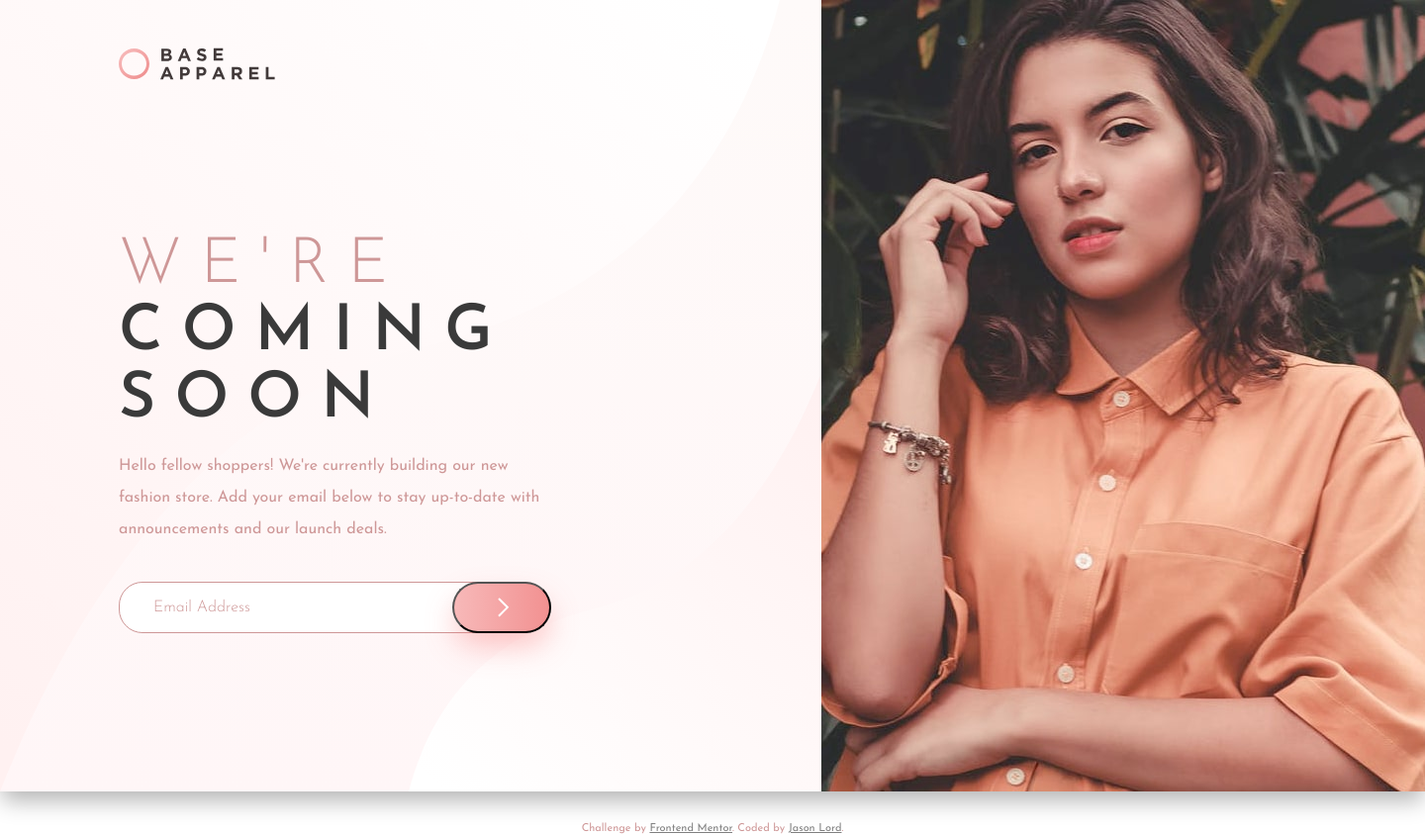
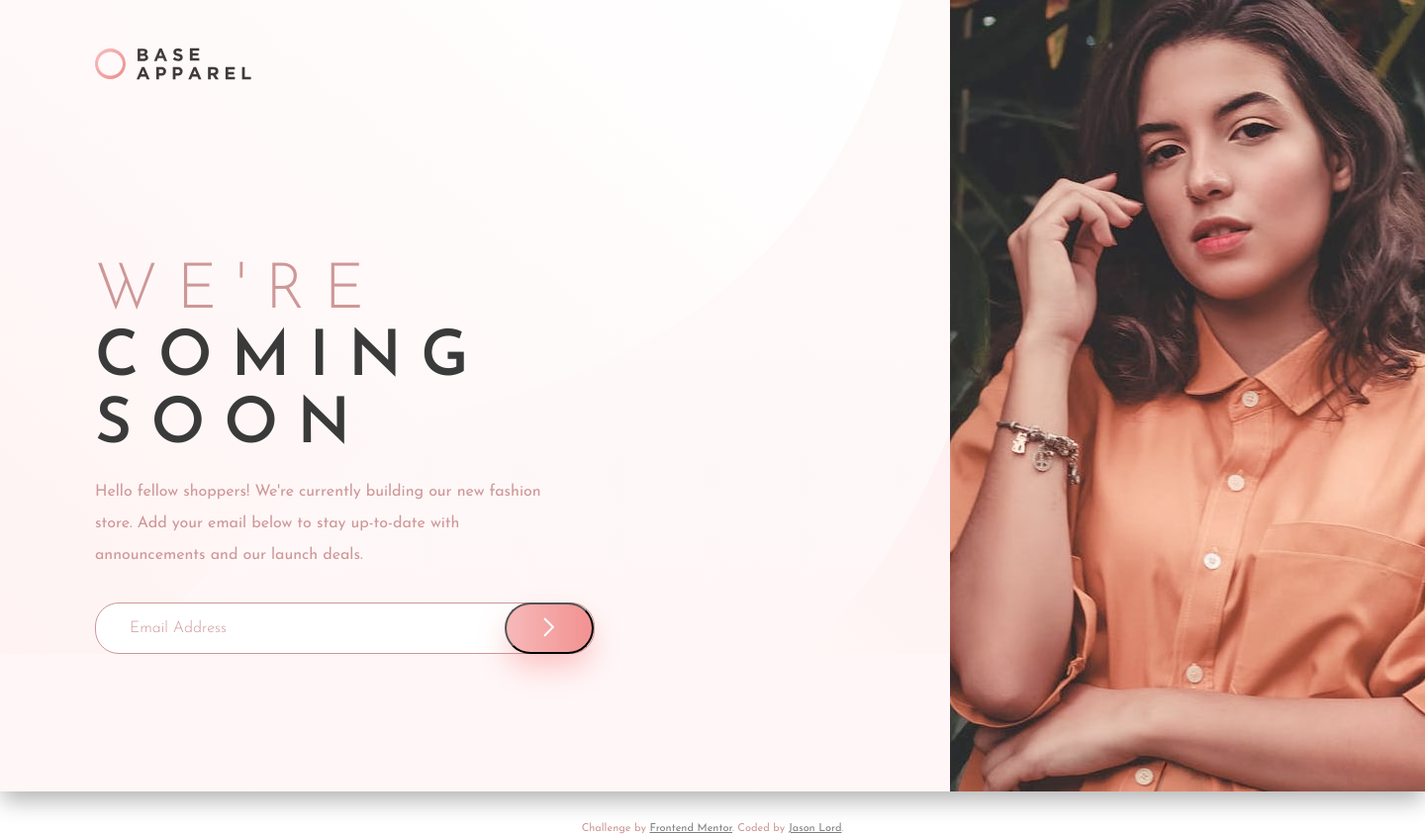
Before and after one commit to jasonlord/base-apparel-coming-soon-master-jason, a PHP site: page /index.html in a window 1440 px wide. Shown: the whole page at 99% size. Run offline with PHP 8.4, Linux system fonts and the light colour scheme; some libraries are stand-ins or nearby versions.

Commit message:
fixed responsive issues and made final tweaks

```diff
--- a/css/style.css
+++ b/css/style.css
@@ -189,7 +189,7 @@ body {
 }
 
 #comingSoonSection {
-    width: 1440px;
+    width: 100%;
     margin: 0 auto;
     -webkit-box-shadow: 0px 11px 22px -2px rgba(0, 0, 0, 0.3);
     -moz-box-shadow: 0px 11px 22px -2px rgba(0, 0, 0, 0.3);
@@ -225,9 +225,11 @@ body {
 
 #heroImage {
     background-image: url(/images/hero-desktop.jpg);
-    width: 610px;
+    background-size: cover;
+    background-repeat: no-repeat;
+    width: 33.333%;
     height: 800px;
-    float: right;
+    float: left;
 }
 
 #baseApparelLogo {
@@ -236,24 +238,43 @@ body {
 
 #comingSoonSectionContent {
     background-image: url(/images/bg-pattern-desktop.svg);
-    width: 710px;
+    background-size: cover;
+    width: 66.666%;
     float: left;
-    height: 800px;
-    padding-left: 120px;
 }
 
 #comingSoonSectionContent h1 {
-    padding-top: 150px;
+    padding-top: 11rem;
+    overflow: visible;
+    max-width: 40rem;
 }
 
 #comingSoonSectionContent p {
-    width: 60%;
+    max-width: 30rem;
     line-height: 2rem;
     margin-top: 1rem;
 }
 
+#comingSoonSectionContentLeft {
+    margin-left: 10%;
+    margin-right: 25%;
+}
+
+#mobileHeroImage {
+    display: none;
+}
+
+#emailSubmitForm {
+    margin-top: 2rem;
+    max-width: 750px;
+    width: 80%;
+}
+
+#emailSubmitForm p {
+    margin-left: 32px;
+}
+
 #emailSubmitForm input {
-    width: 60%;
     height: 48px;
     border-radius: 24px;
     border: 1px solid hsl(0, 36%, 70%);
@@ -263,6 +284,7 @@ body {
     font-weight: 300;
     color: inherit;
     line-height: 3rem;
+    width: 65%;
 }
 
 #emailSubmitForm button {
@@ -292,8 +314,9 @@ body {
     /* IE6-9 */
 }
 
-#emailSubmitForm button:hover {
+#emailSubmitForm button:focus {
     border: none;
+    outline: none;
     /* Permalink - use to edit and share this gradient: https://colorzilla.com/gradient-editor/#fadadb+0,f8c8c8+100 */
     background: #fadadb;
     /* Old browsers */
@@ -307,33 +330,8 @@ body {
     /* IE6-9 */
 }
 
-#emailSubmitForm button img {
-    position: relative;
-    left: 2px;
-    top: 1px;
-}
-
-#emailSubmitForm button:focus {
-    outline: none;
-    border: none;
-}
-
 #emailSubmitForm input:focus {
     outline: none;
-}
-
-#emailSubmitForm {
-    margin-top: 2rem;
-}
-
-#emailSubmitForm p {
-    margin-left: 32px;
-}
-
-#emailSubmitForm #errorIcon {
-    position: relative;
-    right: 110px;
-    top: 8px;
 }
 
 .shadow {
@@ -352,3 +350,75 @@ footer {
     clear: both;
     padding-top: 2rem;
 }
+
+#emailSubmitForm input {
+    width: 100%;
+    margin: 0 auto;
+}
+
+#emailSubmitForm button {
+    width: 90px;
+    position: absolute;
+    top: 0;
+    right: -5px;
+}
+
+#emailSubmitForm {
+    position: relative;
+}
+
+#emailSubmitForm #errorIcon {
+    right: 110px;
+    position: absolute;
+    top: 15px;
+}
+
+@media (max-width: 910px) {
+    #heroImage {
+        float: none;
+    }
+    #comingSoonSectionContent {
+        float: none;
+        width: 100%;
+    }
+    #comingSoonSectionContentLeft {
+        margin: 0;
+    }
+    #comingSoonHeader {
+        text-align: center;
+    }
+    #comingSoonSectionContent h1 {
+        padding-top: 3rem;
+        text-align: center;
+    }
+    #comingSoonSectionContent p {
+        text-align: center;
+        width: 100%;
+        margin: 0 0rem;
+    }
+    #mobileHeroImage {
+        display: block;
+        width: 100%;
+        margin-top: 3rem;
+    }
+    #comingSoonHeader {
+        font-size: 3rem;
+    }
+    #heroImage {
+        display: none;
+    }
+    #comingSoonSectionContent h1,
+    #comingSoonSectionContent p {
+        max-width: none;
+    }
+    #comingSoonSectionContent p {
+        width: 80%;
+        margin: 2.05rem auto;
+        margin-bottom: 6rem;
+    }
+    #emailSubmitForm {
+        position: relative;
+        width: 80%;
+        margin: 2rem auto;
+    }
+}
--- a/index.html
+++ b/index.html
@@ -8,7 +8,6 @@
 
     <link rel="icon" type="image/png" sizes="32x32" href="./images/favicon-32x32.png" />
     <link href="https://fonts.googleapis.com/css2?family=Josefin+Sans:wght@300;400;600&display=swap" rel="stylesheet">
-
     <link href="css/style.css" type="text/css" rel="stylesheet" />
 
 
@@ -17,16 +16,20 @@
 
 <body>
     <section id="comingSoonSection">
-        <div id="comingSoonSectionContent"><img src="images/logo.svg" id="baseApparelLogo" width="158" height="33" />
+        <div id="comingSoonSectionContent">
+            <div id="comingSoonSectionContentLeft">
+                <img src="images/logo.svg" id="baseApparelLogo" width="158" height="33" />
+                <img src="images/hero-mobile.jpg" id="mobileHeroImage" />
 
                 <h1 id="comingSoonHeader"><i>We're</i> coming soon</h1>
                 <p>
                     Hello fellow shoppers! We're currently building our new fashion store. Add your email below to stay up-to-date with announcements and our launch deals.
                 </p>
-            <div id="emailSubmitForm">
+                <form id="emailSubmitForm">
                     <input type="text" value="Email Address" />
                     <img id="errorIcon" src="/images/icon-error.svg" width="24" height="24" /> <button class="shadow "><img src="/images/icon-arrow.svg" width="12" height="20"></button>
                     <p id="provideEmailMessage">Please provide a valid email</p>
+                </form>
             </div>
 
         </div>
```
Lines whose indentation alone changed are shown as unchanged.
